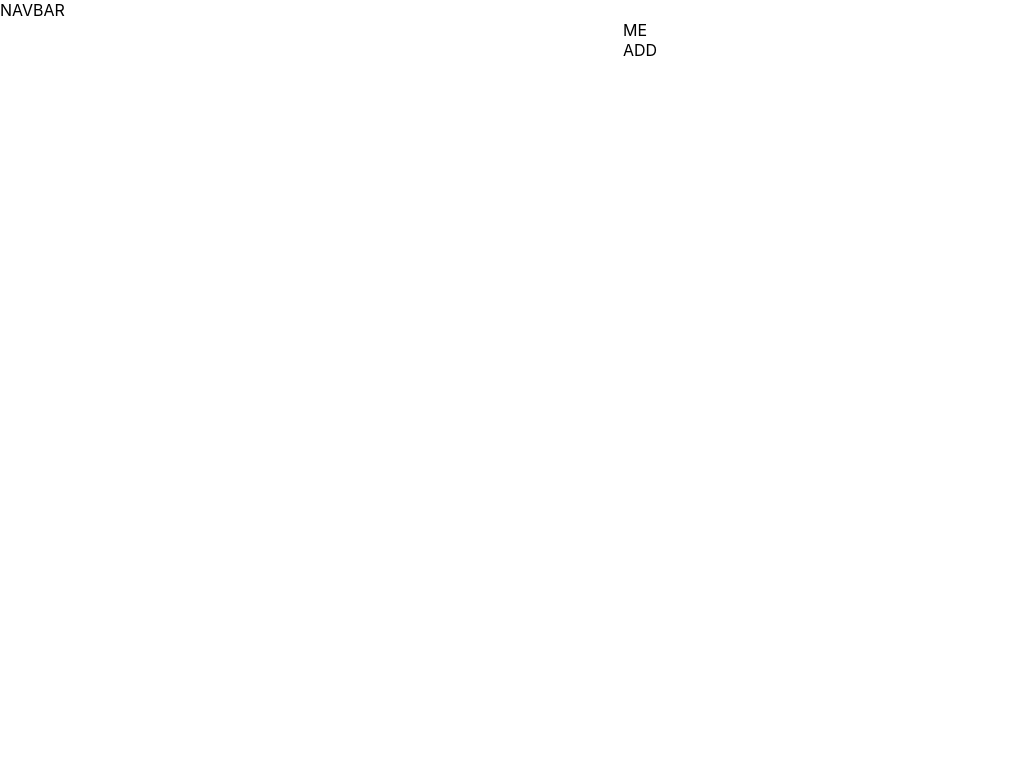
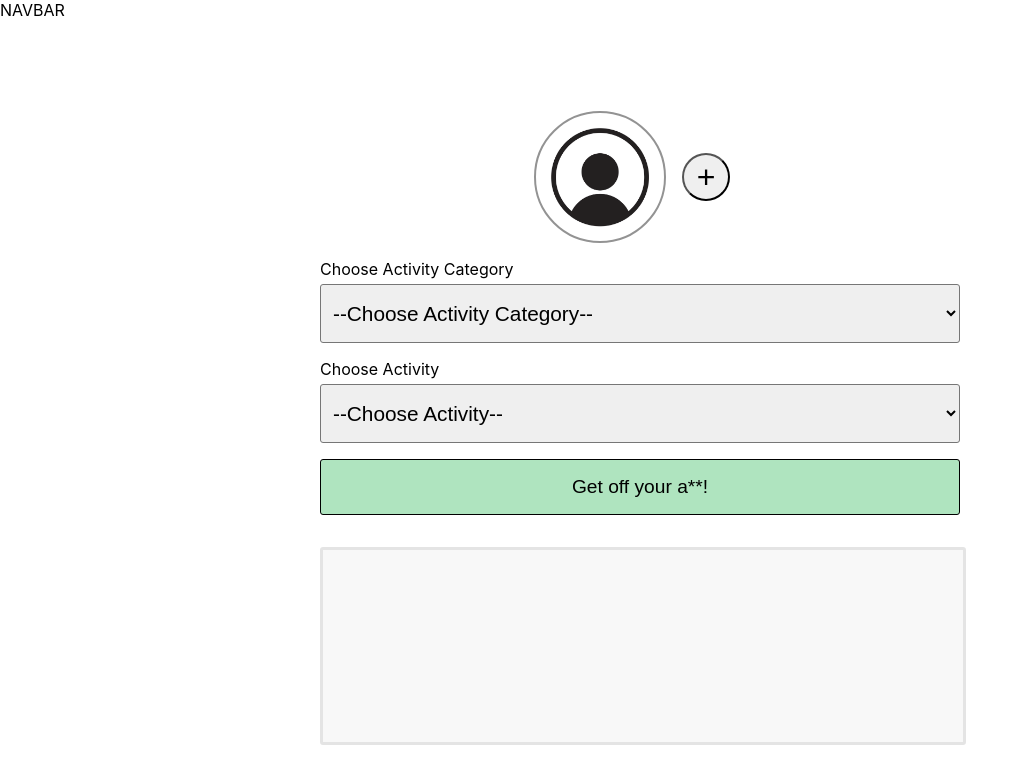
Before and after one commit to tolat/frolik, a React (Create React App) app in the folder client/: page /go in a window 1280 px wide. Shown: the top 784 px of the page, without its empty margins (0-1028 px from the left). Built offline with nearby package versions, Linux system fonts and the light colour scheme; no server answers.

Commit message:
added basic go page

```diff
--- a/client/src/components/Pages/Go.jsx
+++ b/client/src/components/Pages/Go.jsx
@@ -1,17 +1,37 @@
 import MainContainer from "../UI/MainContainer";
 import styles from "./styles/Go.module.scss";
+import { checkAuth } from "../../store/auth-actions";
 
 const Go = (props) => {
   return (
     <MainContainer>
       <div className={styles.container}>
         <div className={styles.userContainer}>
-          <div>ME</div>
-          <div>ADD</div>
+          <div className={styles.userIcon}></div>
+          <button className={styles.addButton}>+</button>
         </div>
+        <label for="categories">Choose Activity Category</label>
+        <select name="categories" className={styles.select}>
+          <option value="">--Choose Activity Category--</option>
+          <option value="games">Games</option>
+          <option value="food">Food</option>
+        </select>
+        <label for="activities">Choose Activity</label>
+        <select name="activities" className={styles.select}>
+          <option value="">--Choose Activity--</option>
+          <option value="beerpong">Park Pong</option>
+          <option value="icecream">Ice Cream Bang Bang</option>
+        </select>
+        <button className={styles.goButton}>Get off your a**!</button>
+        <div className={styles.searchContainer}></div>
       </div>
     </MainContainer>
   );
 };
 
 export default Go;
+
+export const goLoader = async () => {
+  await checkAuth()()
+  return null;
+};
--- a/client/src/components/Pages/Login.jsx
+++ b/client/src/components/Pages/Login.jsx
@@ -1,11 +1,11 @@
 import React, { useState } from "react";
 import styles from "./styles/Login.module.scss";
 import { useDispatch } from "react-redux";
-import { login, checkAuth} from "../../store/auth-actions";
+import { login, checkAuth } from "../../store/auth-actions";
 import { useSelector } from "react-redux";
 import { useEffect } from "react";
 import { useNavigate } from "react-router-dom";
-
+import { authActions } from "../../store/auth-slice";
 
 function Login() {
   const [username, setUsername] = useState("");
@@ -13,25 +13,29 @@ function Login() {
   const dispatch = useDispatch();
   const isAuthenticated = useSelector((state) => state.auth.isAuthenticated);
   const [isLoggingIn, setIsLoggingIn] = useState(false);
-  const navigate = useNavigate()
+  const navigate = useNavigate();
 
   const handleSubmit = async (e) => {
     e.preventDefault();
     setIsLoggingIn(true);
 
     // Dispatch login action from redux context auth-actions
-    await dispatch(login(username, password));
+    if (process.env.NODE_ENV === "development") {
+      await dispatch(authActions.login('no user id / in development'));
+    } else{
+      await dispatch(login(username, password));
+    }
+
 
     setIsLoggingIn(false);
   };
 
   // If we are authenticated, navigate to /profile
-  useEffect(()=>{
-    if(isAuthenticated){
-      navigate("/profile")
+  useEffect(() => {
+    if (isAuthenticated) {
+      navigate("/profile");
     }
-  },[navigate, isAuthenticated])
-
+  }, [navigate, isAuthenticated]);
 
   return (
     <div className={styles["login-page"]}>
@@ -69,6 +73,8 @@ function Login() {
 export default Login;
 
 export const loginLoader = async () => {
-  await checkAuth()()
+  if (process.env.NODE_ENV !== "development"){
+    await checkAuth()();
+  }
   return null;
 };
--- a/client/src/components/Pages/Profile.jsx
+++ b/client/src/components/Pages/Profile.jsx
@@ -3,26 +3,31 @@ import { useSelector } from "react-redux";
 import { checkAuth } from "../../store/auth-actions";
 import { useNavigate } from "react-router-dom";
 import { useEffect } from "react";
-import {useDispatch} from "react-redux"
+import { useDispatch } from "react-redux";
 import { logout } from "../../store/auth-actions";
+import { authActions } from "../../store/auth-slice";
 
 const Profile = (props) => {
   const userID = useSelector((state) => state.auth.userID);
-  const navigate = useNavigate()
-  const dispatch = useDispatch()
+  const navigate = useNavigate();
+  const dispatch = useDispatch();
 
   // If we are not authenticated, navigate to /login
-  useEffect(()=>{
-    if(!userID){
-      navigate("/login")
+  useEffect(() => {
+    if (!userID) {
+      navigate("/login");
     }
-  },[navigate, userID])
+  }, [navigate, userID]);
 
   const handleLogout = async (e) => {
     e.preventDefault();
-    await dispatch(logout());
+    // Dispatch login action from redux context auth-actions
+    if (process.env.NODE_ENV === "development") {
+      await dispatch(authActions.logout());
+    } else {
+      await dispatch(logout());
+    }
   };
-
 
   return (
     <div className={styles.container}>
@@ -38,7 +43,9 @@ const Profile = (props) => {
 
 export default Profile;
 
-export const profileLoader = async()=>{
-  await checkAuth()()
-  return null
-}
+export const profileLoader = async () => {
+  if (process.env.NODE_ENV !== "development") {
+    await checkAuth()();
+  }
+  return null;
+};
--- a/client/src/components/Pages/styles/Go.module.scss
+++ b/client/src/components/Pages/styles/Go.module.scss
@@ -4,3 +4,56 @@
     height: 100%;
     justify-content: center;
 }
+
+.userContainer{
+    display: flex;
+    justify-content: center;
+    align-items: center;
+}
+
+.userIcon{
+    width: 8rem;
+    height: 8rem;
+    border-radius: 100rem;
+    border: 2px solid rgb(147, 147, 147);
+    margin: 1rem 0;
+    background-image: url('../../../../images/usericon.png');
+    background-size: contain;
+}
+
+.addButton{
+    font-size: 2rem;
+    width: 3rem;
+    height: 3rem;
+    margin: 1rem;
+    border-radius: 100rem;
+}
+
+.select{
+    padding: 1rem 0.5rem;
+    font-size: 1.3rem;
+    margin-bottom: 1rem;
+    border-radius: 3px;
+}
+
+.goButton{
+    font-size: 1.2rem;
+    padding: 1rem;
+    background-color: rgb(175, 228, 191);
+    border: 1px solid rgb(0, 0, 0);
+    border-radius: 3px;
+}
+
+.container button:hover{
+    cursor: pointer;
+    opacity: 0.8;
+}
+
+.searchContainer{
+    margin-top: 2rem;
+    height: 12rem;
+    width: 100%;
+    border-radius: 3px;
+    border: 3px solid rgb(228, 228, 228);
+    background-color: rgb(248, 248, 248);
+}
--- a/client/src/components/UI/styles/MainContainer.module.scss
+++ b/client/src/components/UI/styles/MainContainer.module.scss
@@ -1,13 +1,18 @@
-.outer{
+@import "../../../utils/responsive.scss";
+
+.outer {
   display: flex;
   justify-content: center;
   align-items: center;
   width: 100%;
-    height: 100%;
+  height: 100vh;
+  align-items: center;
 }
 
-.inner{
+.inner {
   display: flex;
   flex-direction: column;
   height: 100%;
+
+  @include responsive("width", 40rem, 40rem, 40rem, 40rem);
 }
--- a/client/src/router.js
+++ b/client/src/router.js
@@ -1,6 +1,6 @@
 import { createBrowserRouter } from "react-router-dom";
 import Chat from "./components/Pages/Chat";
-import Go from "./components/Pages/Go";
+import Go, { goLoader } from "./components/Pages/Go";
 import Login, { loginLoader } from "./components/Pages/Login";
 import Profile, { profileLoader } from "./components/Pages/Profile";
 import { Outlet } from "react-router-dom";
@@ -36,6 +36,7 @@ const router = createBrowserRouter([
       {
         path: "go",
         element: <Go />,
+        loader: goLoader,
       },
       {
         path: "chat",
```
Also changed, not shown: client/images/usericon.png (added), 1 other file (tests, documents, lock files or other folders). Lines whose indentation alone changed are shown as unchanged.
